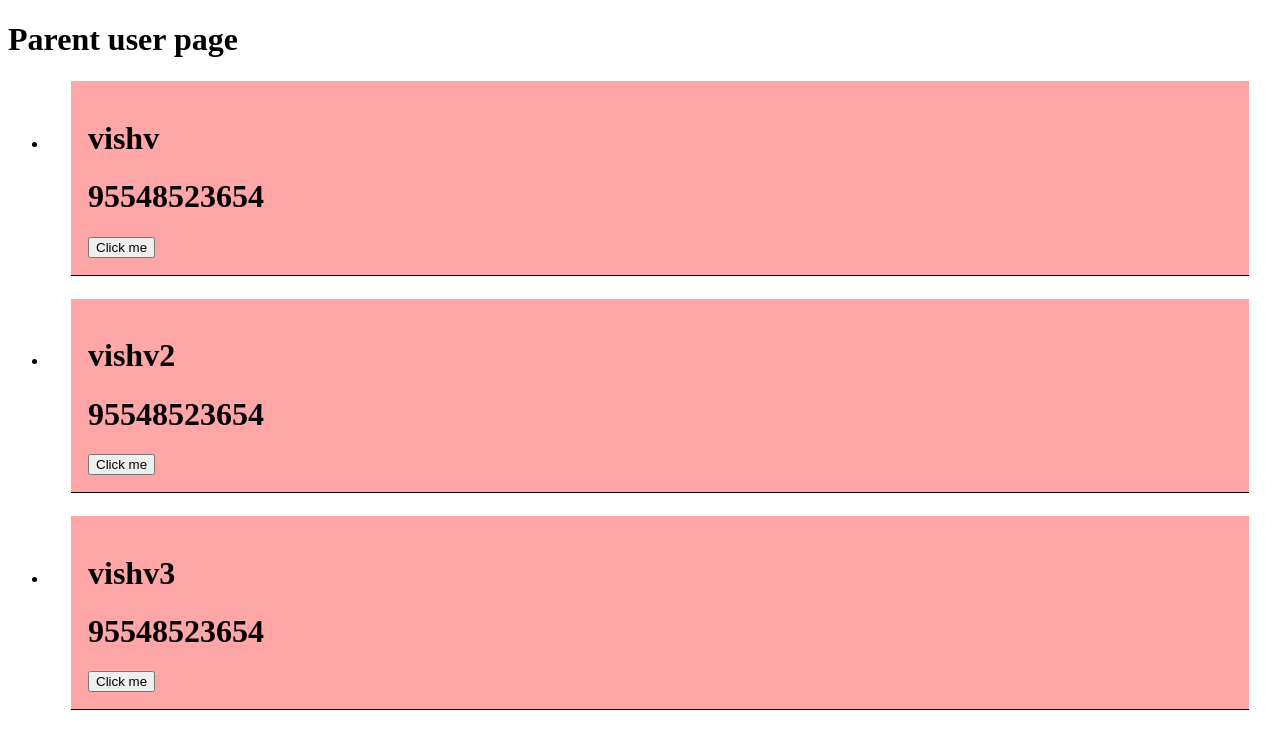
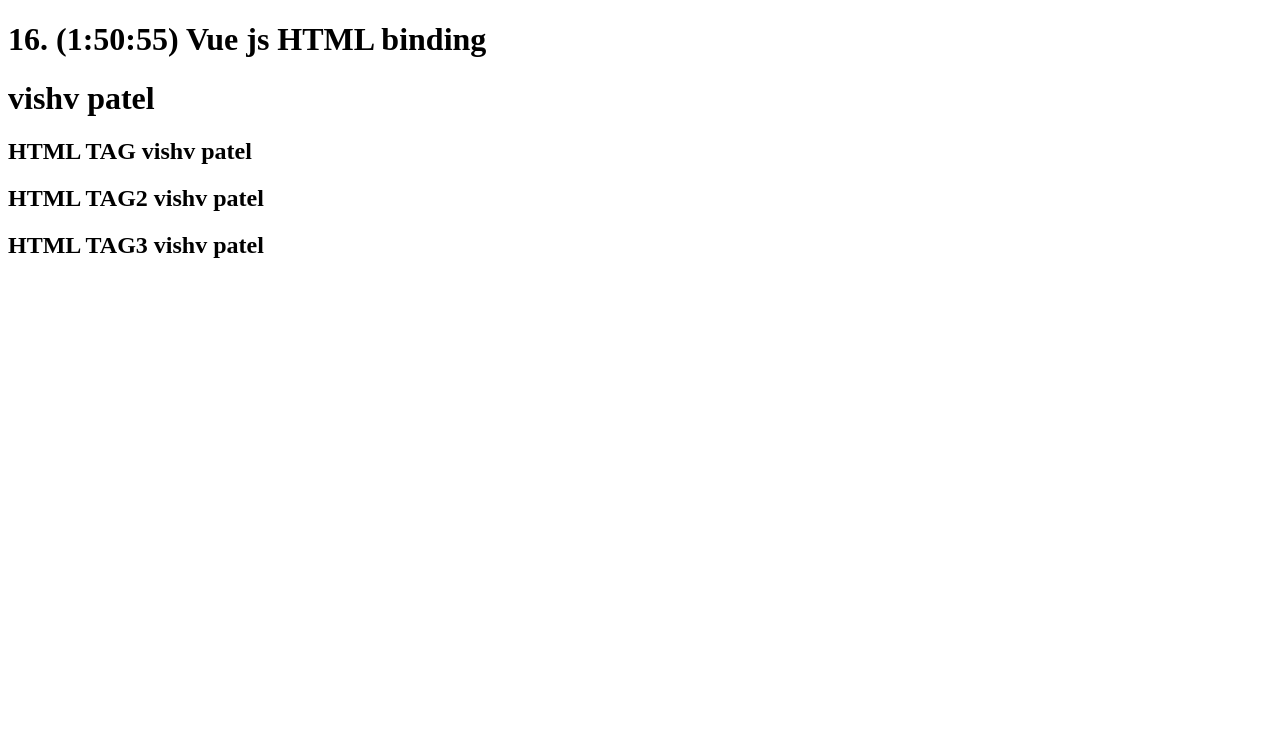
Before and after one commit to VIP114/vuejs-full-course-for-revise, a Vue app: page / in a window 1280 px wide. Shown: the top 731 px of the page. Built offline with nearby package versions, Linux system fonts and the light colour scheme.

Commit message:
16. (1:50:55)  Vue js HTML binding

```diff
--- a/src/App.vue
+++ b/src/App.vue
@@ -7,7 +7,8 @@
   <!-- <IfElse10/> -->
   <!-- <ForLoop13/> -->
   <!-- <Parents14/> -->
-  <ParentsUser15/>
+  <!-- <ParentsUser15/> -->
+  <HTMLBinding16/>
 </template>
 
 <script>
@@ -18,7 +19,8 @@
 // import IfElse10 from './components/IfElse10'
 // import ForLoop13 from './components/ForLoop13'
 // import  Parents14 from './components/Parents14'
-import ParentsUser15 from './components/ParentsUser15'
+// import ParentsUser15 from './components/ParentsUser15'
+import  HTMLBinding16 from './components/HTMLBinding16'
 export default {
   name: 'App',
   components: {
@@ -29,7 +31,8 @@
     // IfElse10,
     // ForLoop13,
     // Parents14,
-    ParentsUser15,
+    // ParentsUser15,
+    HTMLBinding16,
   }
 }
 </script>
--- /dev/null
+++ b/src/components/HTMLBinding16.vue
@@ -0,0 +1,22 @@
+<template>
+    <div>
+        <h1>16. (1:50:55)  Vue js HTML binding</h1>
+        <h1>{{text}}</h1>
+        <!-- <h1>{{tag}}</h1> -->
+        <div v-html="tag + tag2 + tag3"></div>
+        <!-- <div v-html="tag2"></div> -->
+    </div>
+</template>
+<script>
+export default {
+    name:'HTMLBinding16',
+    data() {
+        return {
+            text:'vishv patel',
+            tag:'<h2> HTML TAG vishv patel</h2>',
+            tag2:'<h2> HTML TAG2 vishv patel</h2>',
+            tag3:'<h2> HTML TAG3 vishv patel</h2>',
+        }
+    },
+}
+</script>
```
